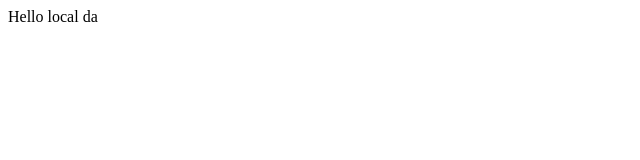
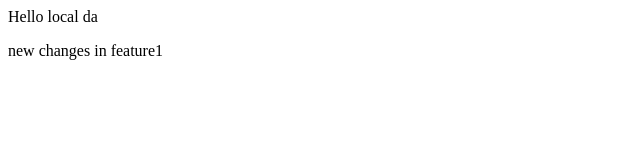
Before and after one commit to Chida-46/localrepo, a plain HTML site: page localrepo/index.html in a window 1280 px wide. Shown: the whole page, without its empty margins (0-640 px from the left). Drawn offline with Linux system fonts and the light colour scheme.

Commit message:
added new line

```diff
--- a/localrepo/index.html
+++ b/localrepo/index.html
@@ -1 +1,2 @@
 <p>Hello local da</p>
+<p>new changes in feature1</p>
```
